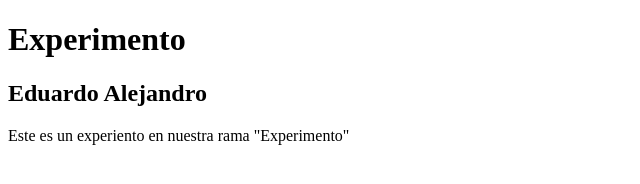
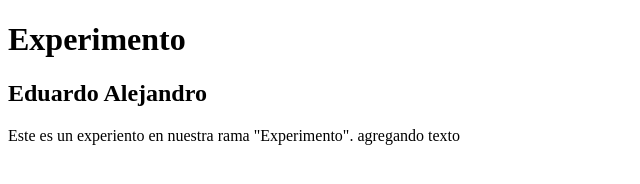
Before and after one commit to AlejandroRivera03/Curso, a plain HTML site: page index.html in a window 1280 px wide. Shown: the whole page, without its empty margins (0-640 px from the left). Drawn offline with Linux system fonts and the light colour scheme.

Commit message:
Agregamos texto

```diff
--- a/index.html
+++ b/index.html
@@ -12,7 +12,7 @@
 		<h2>Eduardo Alejandro</h2>
 	</div>
 	<footer>
-		<p>Este es un experiento en nuestra rama "Experimento"</p>
+		<p>Este es un experiento en nuestra rama "Experimento". agregando texto</p>
 	</footer>
 </body>
 </html>
```
